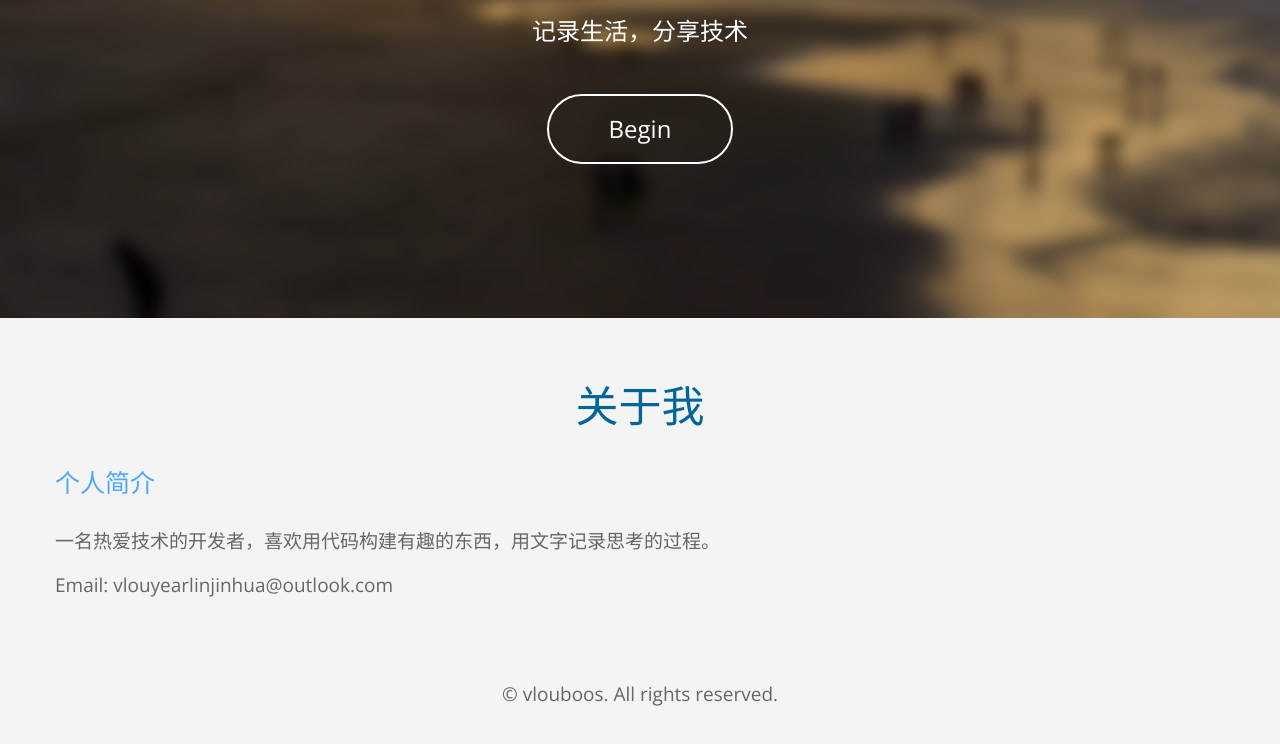
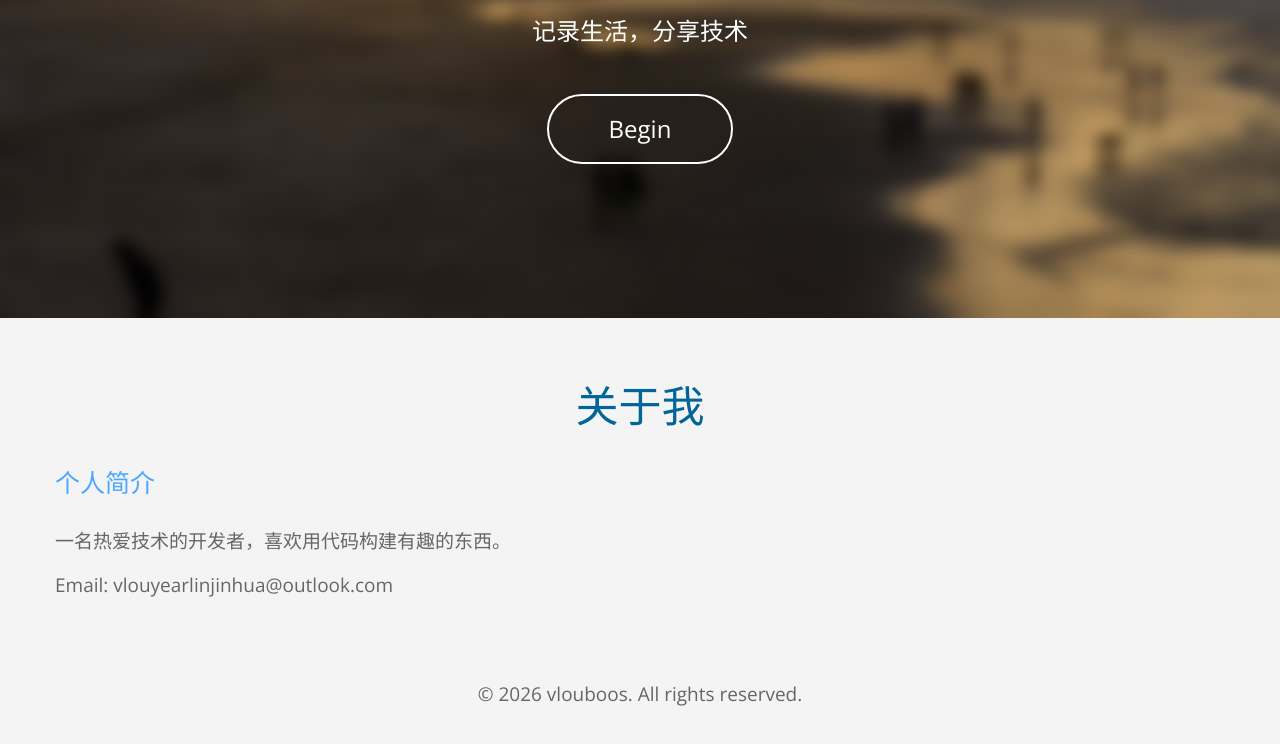
Before and after one commit to icpc-gay/blog, a website: page index.html in a window 1280 px wide. Shown: the part 432-1176 px from the top of the page. Drawn offline with nearby package versions, Linux system fonts and the light colour scheme.

Commit message:
fix(bug): fix copyright

```diff
--- a/index.html
+++ b/index.html
@@ -77,7 +77,7 @@
 
                         <div class="col-xs-12 col-sm-12 col-md-12 col-lg-12 col-xl-12">
                             <h3 class="light-blue-text tm-subtitle">个人简介</h3>
-                            <p>一名热爱技术的开发者，喜欢用代码构建有趣的东西，用文字记录思考的过程。</p>
+                            <p>一名热爱技术的开发者，喜欢用代码构建有趣的东西。</p>
                             <p>
                                 Email: <a href="mailto:vlouyearlinjinhua@outlook.com">vlouyearlinjinhua@outlook.com</a>
                             </p>
@@ -87,7 +87,7 @@
 
                 <footer class="tm-footer">
                     <div class="col-xs-12 col-sm-12 col-md-12 col-lg-12 col-xl-12">
-                        <p class="text-xs-center tm-footer-text">&copy; vlouboos. All rights reserved.</p>
+                        <p class="text-xs-center tm-footer-text">&copy; 2026 vlouboos. All rights reserved.</p>
                     </div>
                 </footer>
 
```
Also changed, not shown: blog.html (+1 -1 lines).
